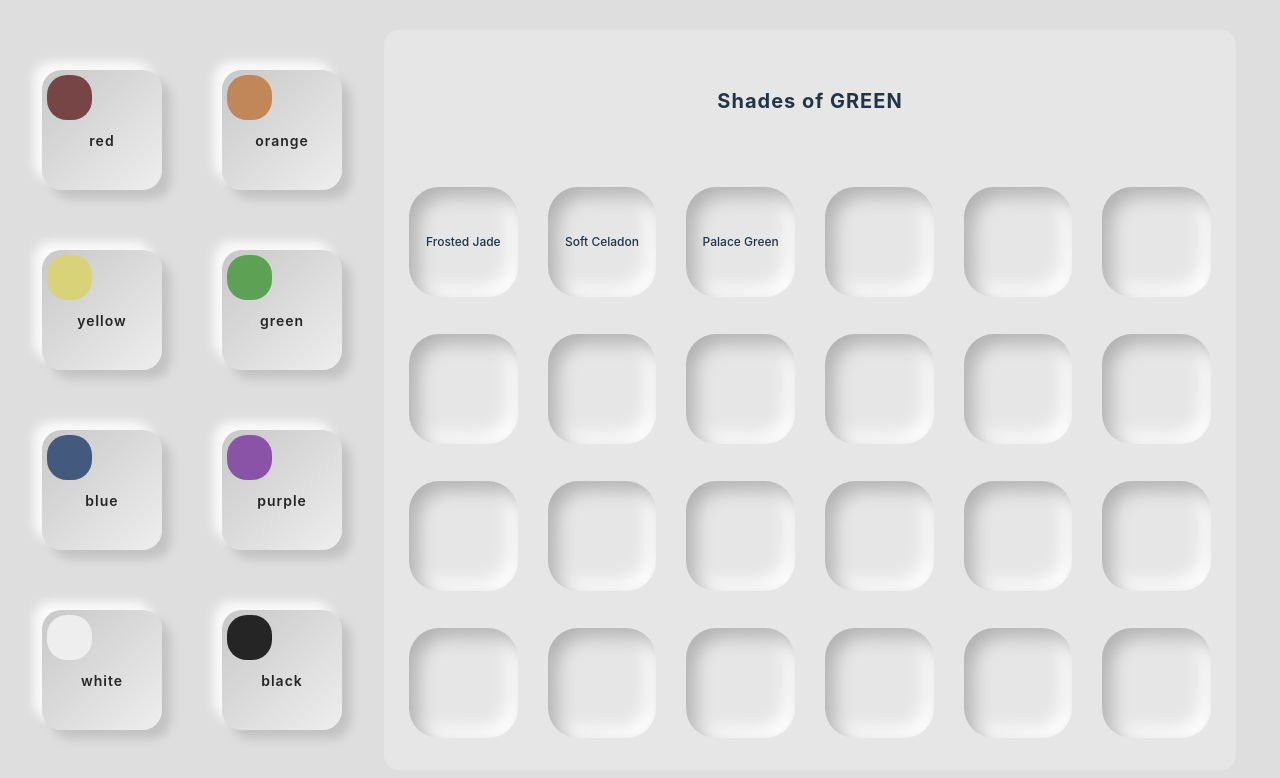
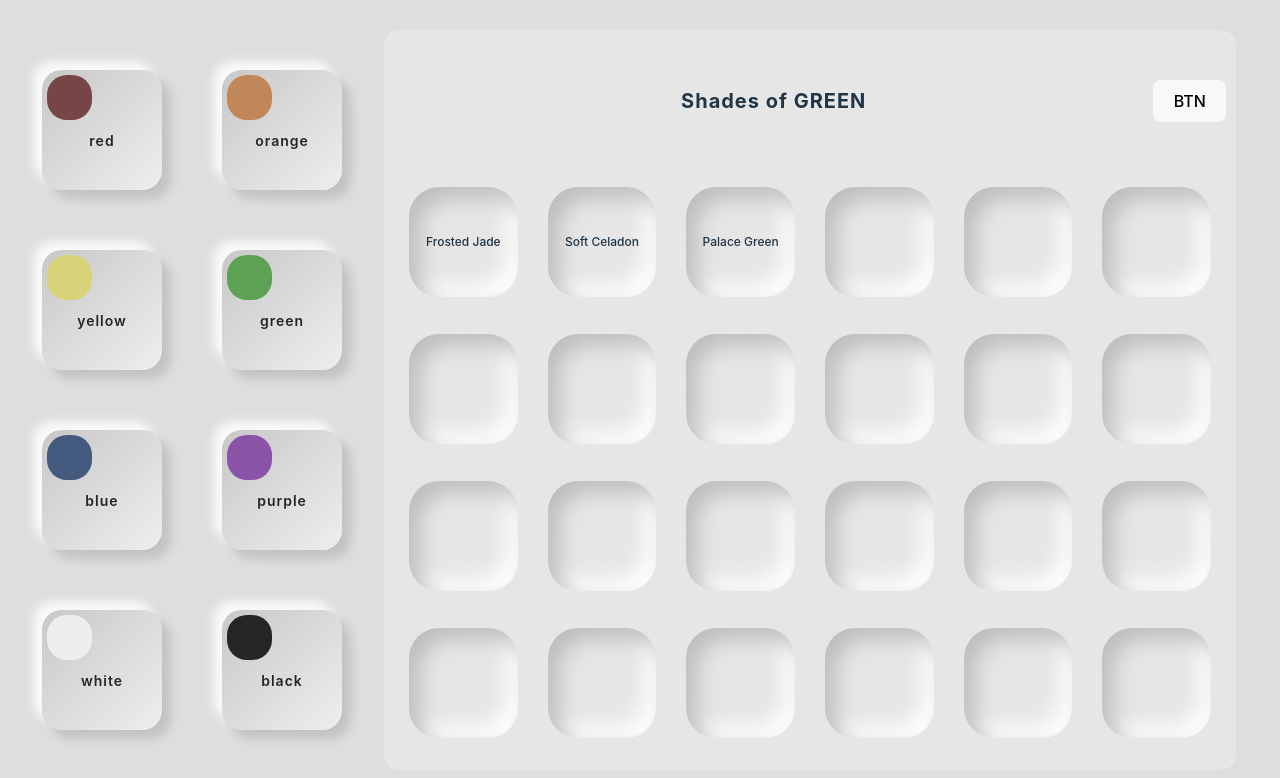
Before and after one commit to reinexxism/Project-IRIS, a React (Vite) app: page / in a window 1280 px wide. Shown: the top 778 px of the page. Built offline with nearby package versions, Linux system fonts and the light colour scheme.

Commit message:
ADD : Light & Dark Theme button

```diff
--- a/public/data/color-set.json
+++ b/public/data/color-set.json
@@ -1,7 +1,7 @@
 [
   {
     "id": 1,
-    "key-color": "",
+    "key-color": "red",
     "color-chip": [
       {
         "name": "",
--- a/src/components/ColorChip.css
+++ b/src/components/ColorChip.css
@@ -6,7 +6,7 @@
   margin: 15px;
   border-radius: 30px;
   background: #e6e6e6;
-  box-shadow: inset 9px 9px 18px #b2b2b2, inset -9px -9px 18px #ffffff;
+  box-shadow: inset 11px 11px 21px #bdbdbd, inset -11px -11px 21px #ffffff;
   transition: all 0.2s ease;
   cursor: pointer;
   display: flex;
--- a/src/components/ShadeSection.jsx
+++ b/src/components/ShadeSection.jsx
@@ -1,12 +1,14 @@
 import React from "react";
 import "./ShadeSection.css";
 import ColorChip from "./ColorChip";
+import Theme from "./Theme";
 
 export default function ShadeSection() {
   return (
     <div className="shade-section-container scroll">
       <div className="title">
         <h3>Shades of GREEN</h3>
+        <Theme />
       </div>
       <div className="shade-layer">
         <ColorChip name="Frosted Jade" />
--- /dev/null
+++ b/src/components/Theme.jsx
@@ -0,0 +1,11 @@
+import React from "react";
+import "./Theme.css";
+
+// Light Theme & Dark Theme
+export default function Theme() {
+  return (
+    <div className="theme-container">
+      <button>BTN</button>
+    </div>
+  );
+}
```
Also changed, not shown: src/components/Theme.css (added).
